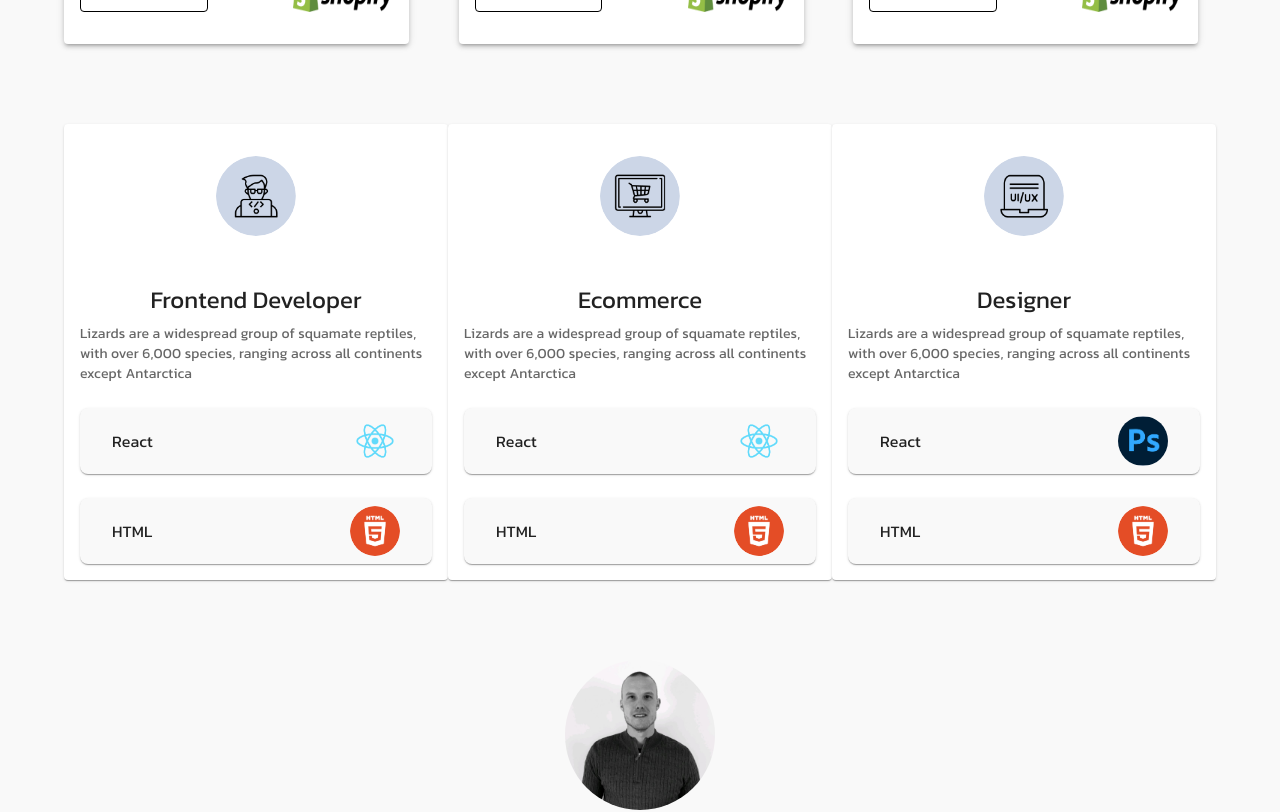
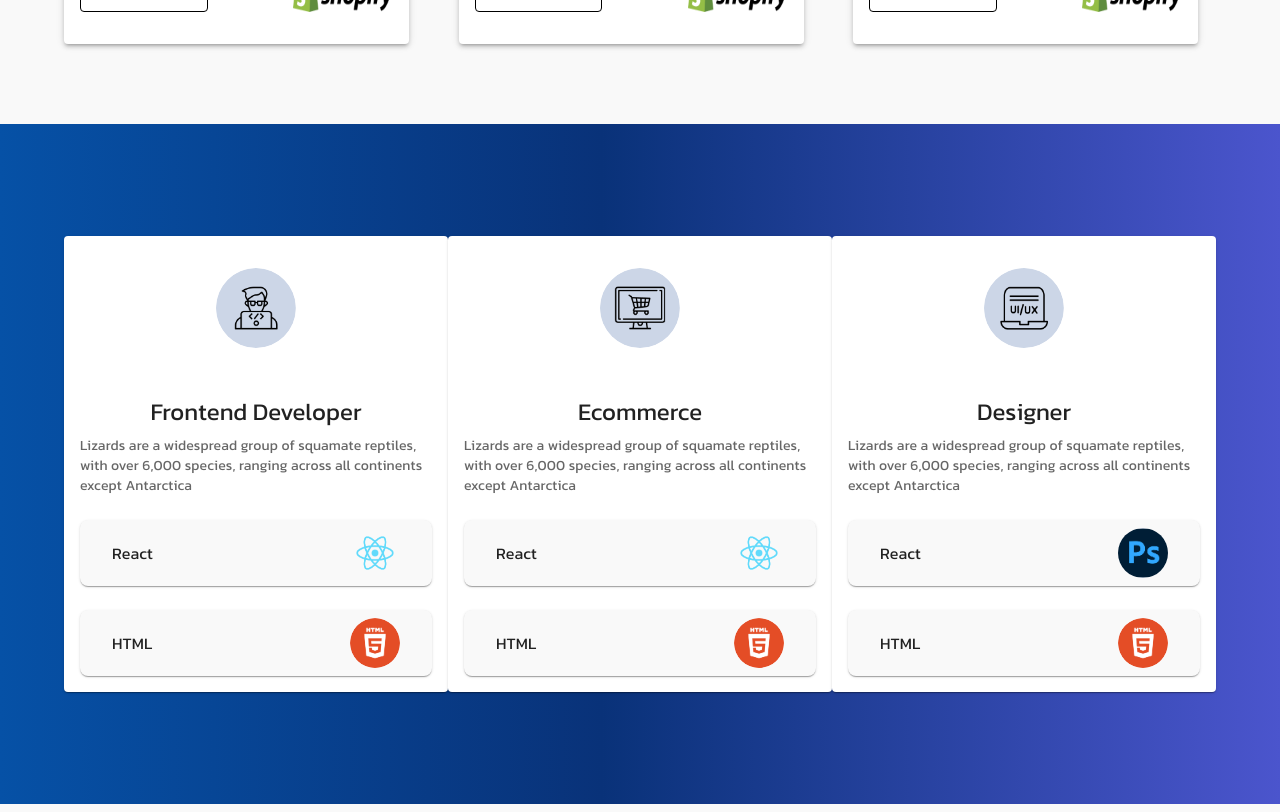
Before and after one commit to philipaxelsson94/my-portfolio, a React (Create React App) app: page / in a window 1280 px wide. Shown: the part 1020-1832 px from the top of the page. Built offline with nearby package versions, Linux system fonts and the light colour scheme.

Commit message:
change bg color

```diff
--- a/src/App.css
+++ b/src/App.css
@@ -1,5 +1,15 @@
-.aboutUs-container{
-  background-color:#001026;
-  margin-bottom:4rem;
-  padding: 4rem 0rem;
+.aboutUs-container {
+	background-color: #001026;
+	margin-bottom: 4rem;
+	padding: 4rem 0rem;
 }
+
+.about-container {
+	background: rgb(6, 81, 166);
+	background: linear-gradient(
+		90deg,
+		rgba(6, 81, 166, 1) 0%,
+		rgba(9, 50, 121, 1) 47%,
+		rgba(75, 85, 205, 1) 100%
+	);
+}
--- a/src/components/About.js
+++ b/src/components/About.js
@@ -7,9 +7,14 @@ import Typography from "@mui/material/Typography";
 import CardActionArea from "@mui/material/CardActionArea";
 import Avatar from "@mui/material/Avatar";
 import Stack from "@mui/material/Stack";
+import Box from "@mui/material/Box";
 
 export default function About() {
 	return (
+		<Box
+			className="about-container"
+			sx={{ mb: 8, pt: 4, pb: 4, bgcolor: "#342342" }}
+		>
 			<Container sx={{ mt: 10, mb: 10 }}>
 				<Grid container spacing={0}>
 					<Grid item md={4} xs={12}>
@@ -41,8 +46,9 @@ export default function About() {
 										Frontend Developer
 									</Typography>
 									<Typography variant="body2" sx={{ color: "text.secondary" }}>
-									Lizards are a widespread group of squamate reptiles, with over
-									6,000 species, ranging across all continents except Antarctica
+										Lizards are a widespread group of squamate reptiles, with
+										over 6,000 species, ranging across all continents except
+										Antarctica
 									</Typography>
 
 									<div sx={{ my: 1, mx: "auto", p: 2 }}>
@@ -127,8 +133,9 @@ export default function About() {
 										Ecommerce
 									</Typography>
 									<Typography variant="body2" sx={{ color: "text.secondary" }}>
-									Lizards are a widespread group of squamate reptiles, with over
-									6,000 species, ranging across all continents except Antarctica
+										Lizards are a widespread group of squamate reptiles, with
+										over 6,000 species, ranging across all continents except
+										Antarctica
 									</Typography>
 									<div sx={{ my: 1, mx: "auto", p: 2 }}>
 										<Stack
@@ -212,8 +219,9 @@ export default function About() {
 										Designer
 									</Typography>
 									<Typography variant="body2" sx={{ color: "text.secondary" }}>
-									Lizards are a widespread group of squamate reptiles, with over
-									6,000 species, ranging across all continents except Antarctica
+										Lizards are a widespread group of squamate reptiles, with
+										over 6,000 species, ranging across all continents except
+										Antarctica
 									</Typography>
 									<div sx={{ my: 1, mx: "auto", p: 2 }}>
 										<Stack
@@ -269,5 +277,6 @@ export default function About() {
 					</Grid>
 				</Grid>
 			</Container>
+		</Box>
 	);
 }
```
Lines whose indentation alone changed are shown as unchanged.
